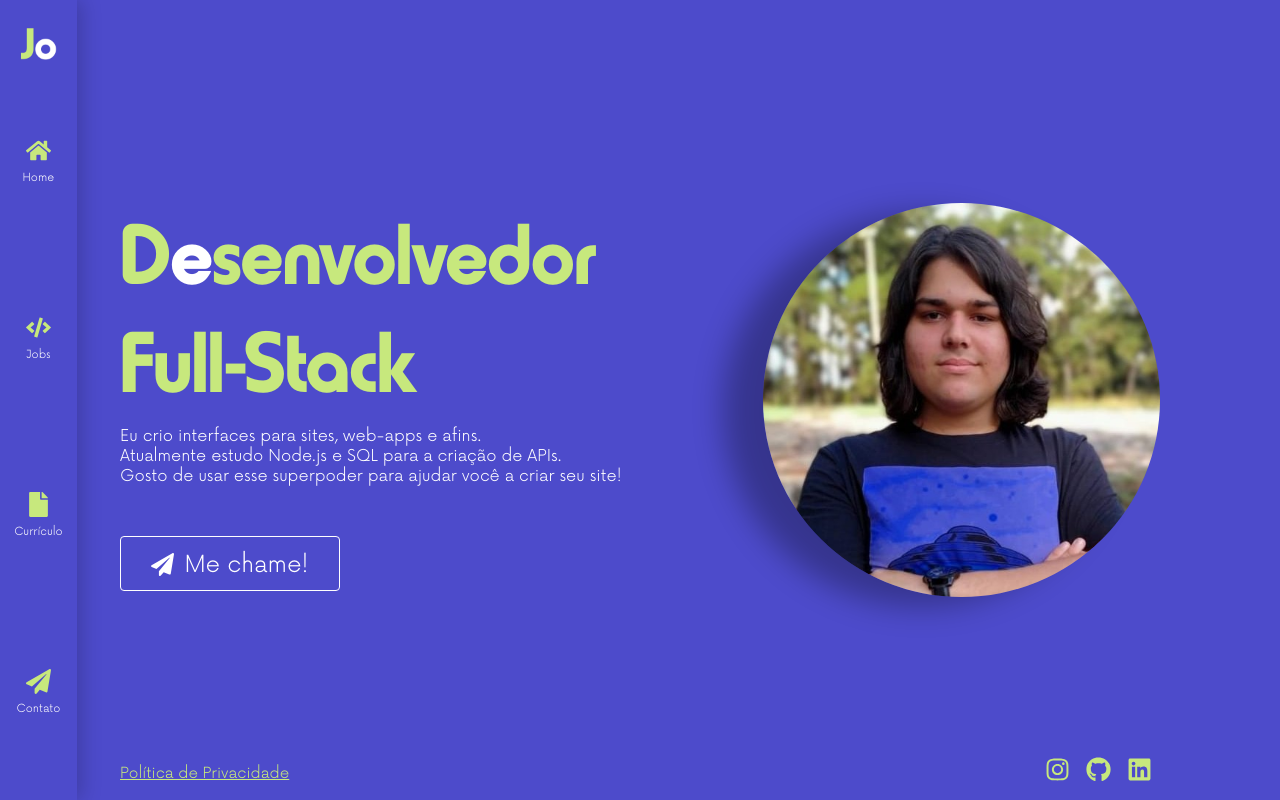
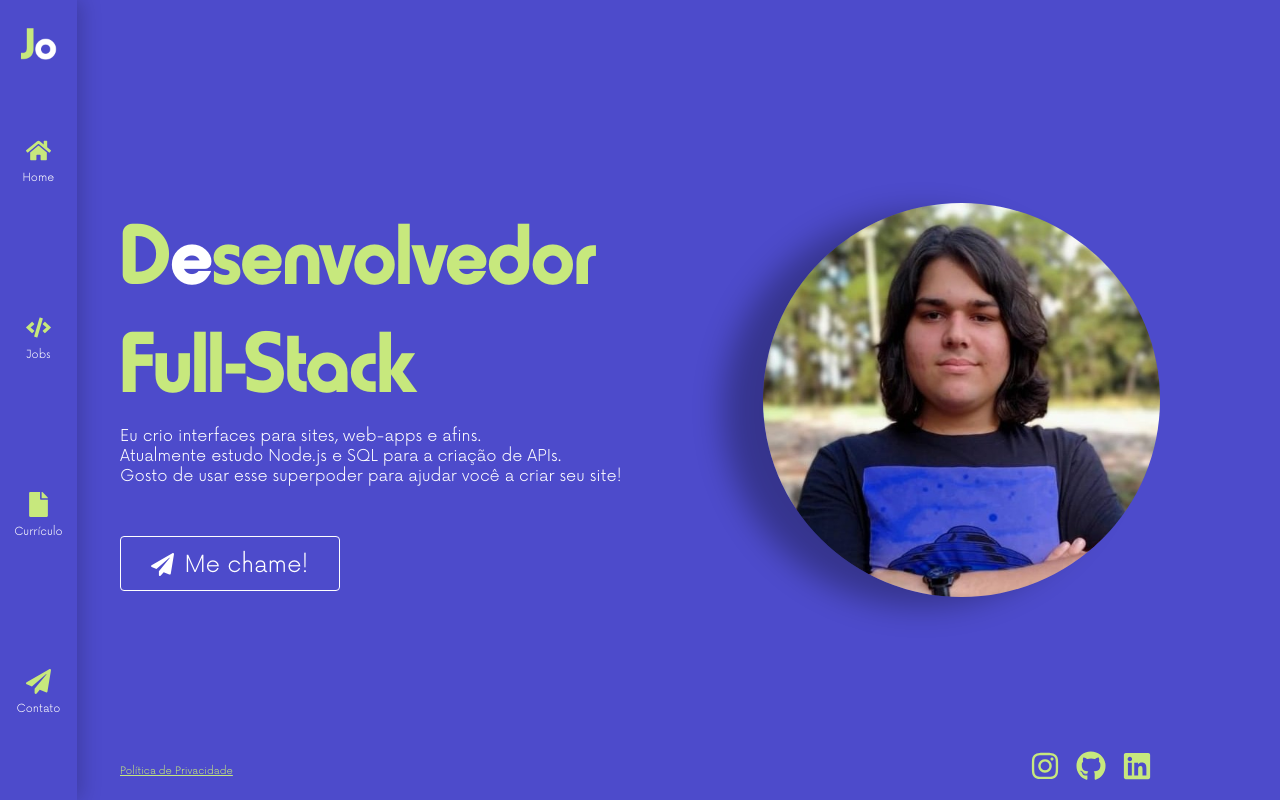
Before and after one commit to JoshuaHawatta/portifolio-dev, a React (Vite) app: page / in a window 1280 px wide. Built offline with nearby package versions, Linux system fonts and the light colour scheme.

Commit message:
Minor footer changes and erased the ToolTip component

```diff
--- a/src/components/Footer/Styles.jsx
+++ b/src/components/Footer/Styles.jsx
@@ -129,7 +129,7 @@ export const FooterLinksSection = styled.section `
 
 export const PrivacyPolicyDiv = styled.div `
     a {
-        font: 1.5rem now-light, Helvetica, sans-serif;
+        font: 1rem now-light, Helvetica, sans-serif;
         color: var(--green-color);
 
         /*EFFECTS*/
@@ -144,7 +144,7 @@ export const PrivacyPolicyDiv = styled.div `
 
 export const SocialMediaDiv = styled(PrivacyPolicyDiv) `
     a {
-        font-size: 2.5rem;
+        font-size: 3rem;
         margin: 0 .8rem;
     }
 
```
Also changed, not shown: src/components/ToolTip/index.jsx (deleted, +0 -24 lines).
